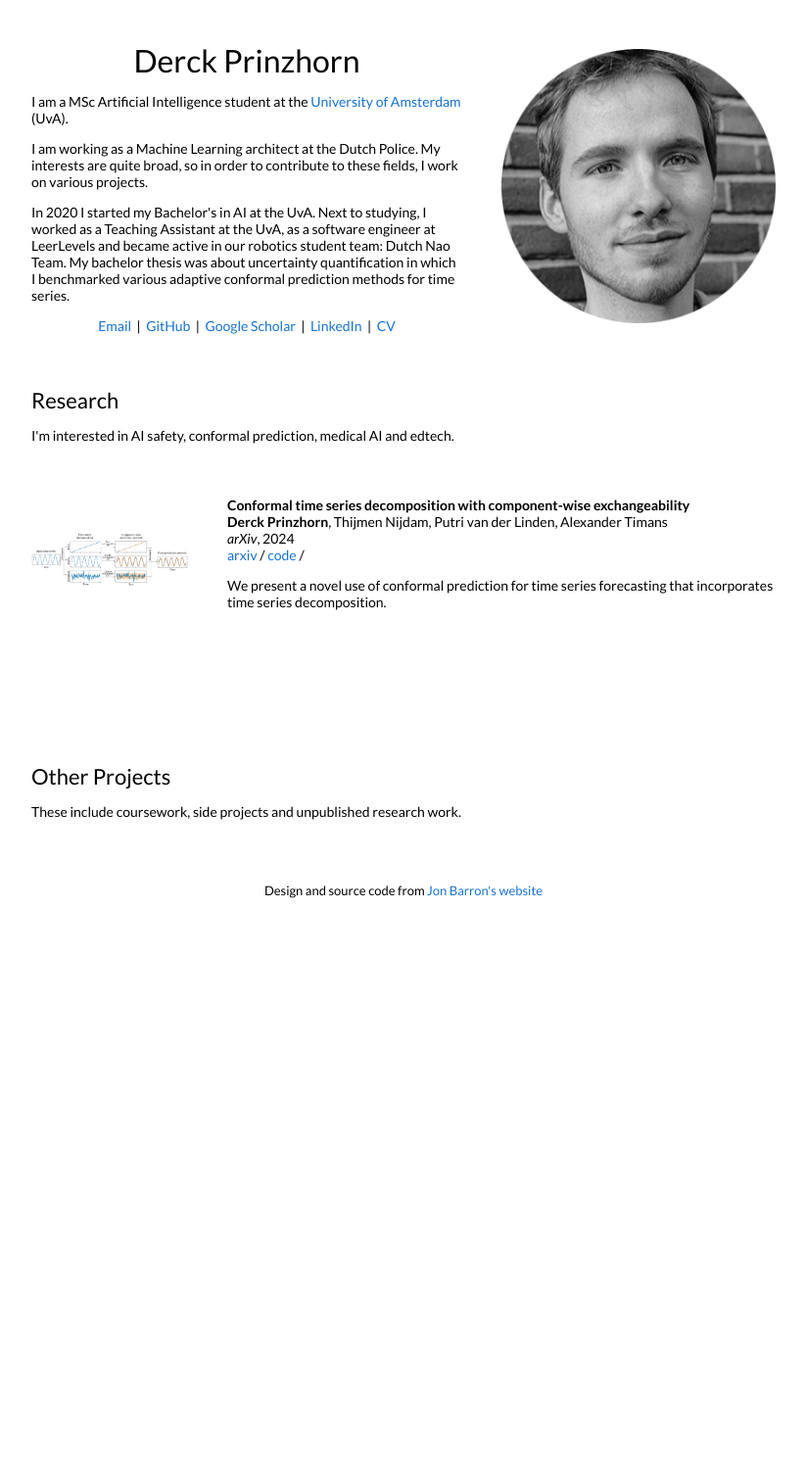
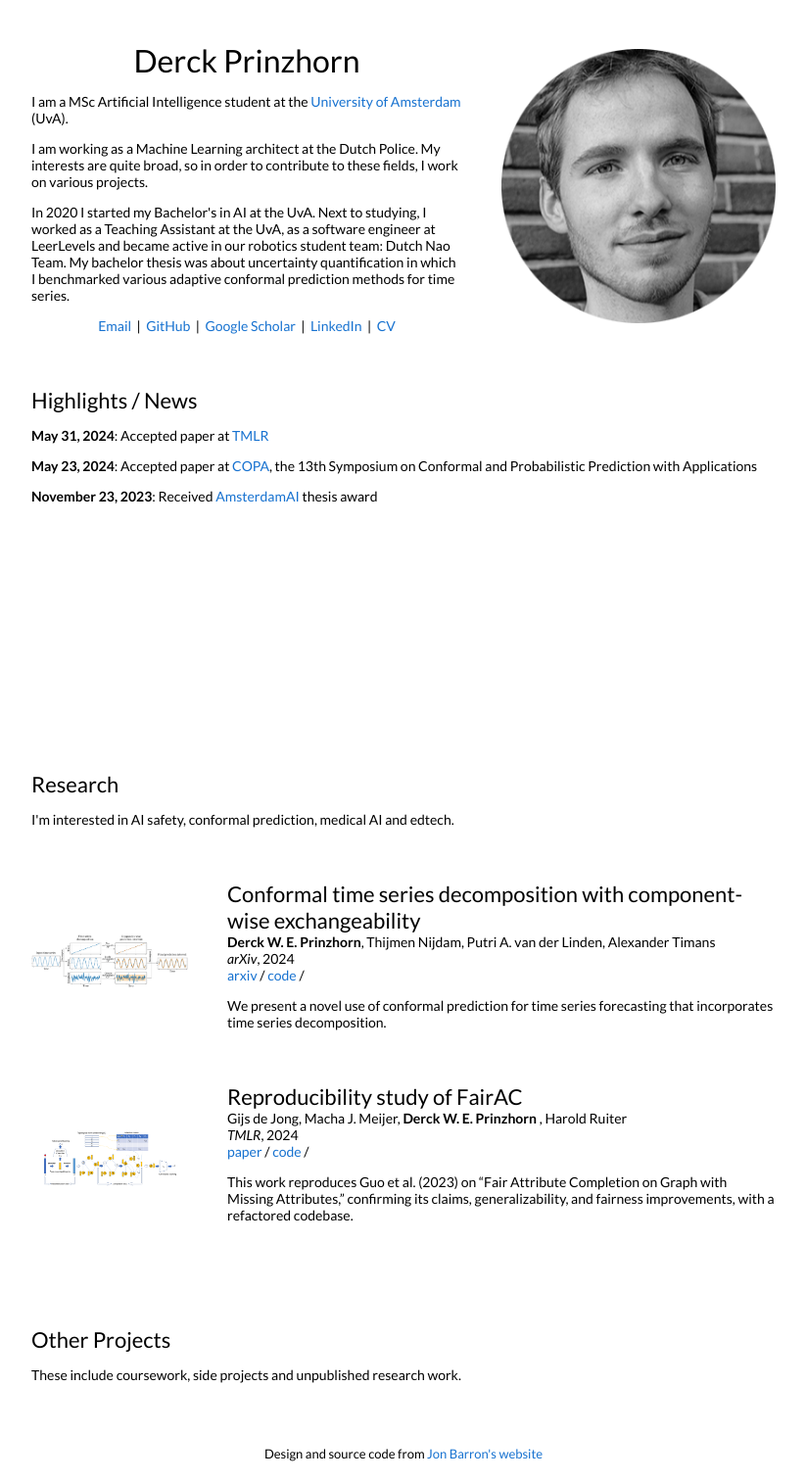
Before and after one commit to dweprinz/dweprinz.github.io, a Jekyll site: the page built from _posts/2024-06-24-conformalTSD.markdown, in a window 1280 px wide. Shown: the whole page at 98% size, without its empty margins (228-1051 px from the left). Built offline with Jekyll 4.4.1, drawn with Linux system fonts in a browser that asks for light colours; before the commit the page ends 938 px from its top, so only the background shows below that.

Commit message:
add papers

```diff
--- a/_layouts/default.html
+++ b/_layouts/default.html
@@ -56,6 +56,38 @@
           </tr>
         </table>
 
+        <!-- Scrollbar code adapted from https://github.com/kkhetarpal/kkhetarpal.github.io/blob/master/index.html#L200 -->
+        <!-- TODO: should be dynamically generated from markdown files -->
+        <table style="width:100%;border:0px;border-spacing:0px;border-collapse:separate;margin-right:auto;margin-left:auto;"><tbody>
+          <tr>
+          <td style="padding:20px;width:100%;vertical-align:middle">
+            <h2>Highlights / News</h2>
+            <div class="container sidebar col-md-3">
+          <div class="panel-group">
+            <div class="panel panel-default">
+              <div class="panel-heading">
+                <!-- <h4 class="panel-title"></h4> -->
+              </div>
+              <div class="panel-body" id="oScroll" >
+              <div id="scroll">
+                <p>
+                  <strong>May 31, 2024</strong>: Accepted paper at <a href="https://jmlr.org/tmlr/">TMLR</a>
+              </p>
+
+              <p>
+                  <strong>May 23, 2024</strong>: Accepted paper at <a href="https://copa-conference.com">COPA</a>, the 13th Symposium on Conformal and Probabilistic Prediction with Applications
+              </p>
+              <!--  https://openreview.net/forum?id=ccDi5jtSF7  -->
+            <p>
+              <strong>November 23, 2023</strong>: Received <a href="https://www.amsterdamai.com/">AmsterdamAI</a> thesis award
+          </p>
+            </div>
+          </div>
+        </div>
+          </td>
+        </tr>
+      </tbody></table>
+
         <table style="width:100%;border:0px;border-spacing:0px;border-collapse:separate;margin-right:auto;margin-left:auto;">
           <tr>
             <td style="padding:2.5%;width:100%;vertical-align:middle">
@@ -66,6 +98,8 @@
             </td>
           </tr>
         </table>
+
+
         <table style="width:100%;border:0px;border-spacing:0px;border-collapse:separate;margin-right:auto;margin-left:auto;">
 
           {% for post in site.posts %}
@@ -76,18 +110,20 @@
               <img src="{{post.image}}" alt="project image" style="width:auto; height:auto; max-width:100%;" />
             </td>
             <td style="padding:2.5%;width:75%;vertical-align:middle">
-              <h3>{{post.title}}</h3>
+              <h2>{{post.title}}</h2>
               <br>
               {{post.authors}}
 
               <br>
               <em>{{post.venue}}</em>, {{ post.date | date: "%Y" }}
               <br>
+              {% if post.venue2 %}<em>{{post.venue2}}</em><br>{% endif %}
+              {% if post.award %}<span style="color: red;">{{post.award}}</span><br>{% endif %}
+              {% if post.paper %}
+              <a href="{{post.paper}}">paper</a> /
+              {% endif %}
               {% if post.arxiv %}
               <a href="{{post.arxiv}}">arxiv</a> /
-              {% endif %}
-              {% if post.video %}
-              <a href="{{post.video}}">video</a> /
               {% endif %}
               {% if post.code %}
               <a href="{{post.code}}">code</a> /
@@ -98,11 +134,8 @@
               {% if post.slides %}
               <a href="{{post.slides}}">slides</a> /
               {% endif %}
-              {% if post.website %}
-              <a href="{{post.website}}">website</a> /
-              {% endif %}
-              {% if post.youtube %}
-              <a href="{{post.youtube}}">youtube</a> /
+              {% if post.video %}
+              <a href="{{post.video}}">video</a> /
               {% endif %}
               <p></p>
               {{ post.excerpt }}
@@ -112,9 +145,6 @@
           {% endfor %}
           {% endfor %}
         </table>
-        <br>
-        <br>
-        <br>
         <!-- <table style="width:100%;border:0px;border-spacing:0px;border-collapse:separate;margin-right:auto;margin-left:auto;">
           <tr>
             <td style="padding:2.5%;width:100%;vertical-align:middle">
--- a/_posts/2024-06-24-conformalTSD.markdown
+++ b/_posts/2024-06-24-conformalTSD.markdown
@@ -4,8 +4,8 @@ title:  "Conformal time series decomposition with component-wise exchangeability
 date:   2024-06-24 22:21:59 +00:00
 image: /images/conformal/pipeline_decomp.jpg
 categories: research
-author: "Derck Prinzhorn"
-authors: "<strong>Derck Prinzhorn</strong>, Thijmen Nijdam, Putri van der Linden, Alexander Timans"
+author: "Derck W. E. Prinzhorn"
+authors: "<strong>Derck W. E. Prinzhorn</strong>, Thijmen Nijdam, Putri A. van der Linden, Alexander Timans"
 venue: "arXiv"
 arxiv: https://arxiv.org/abs/2406.16766
 code: https://github.com/dweprinz/CP-TSD
--- a/style.scss
+++ b/style.scss
@@ -103,3 +103,20 @@ span.highlight {
 // ... Otherwise it really bloats up the top of the CSS file and makes it difficult to find the start
 //@import "highlights";
 //@import "svg-icons";
+
+// CSS for scrollbar adapted from https://github.com/kkhetarpal/kkhetarpal.github.io/blob/master/stylesheet.css#L418
+#scroll {
+    position: absolute;
+    white-space: normal;
+    top: 0px;
+    left: 0px;
+}
+#oScroll {
+    margin: 0px;
+    padding: 0px;
+    position: relative;
+    width: auto;
+    height: 325px;
+    overflow: scroll;
+    overflow-x: hidden;
+}
```
Also changed, not shown: _posts/2024-06-16-reproductionFairAC.markdown (added, +13 -0 lines), images/fairac-model.png (added), 6 other files.
